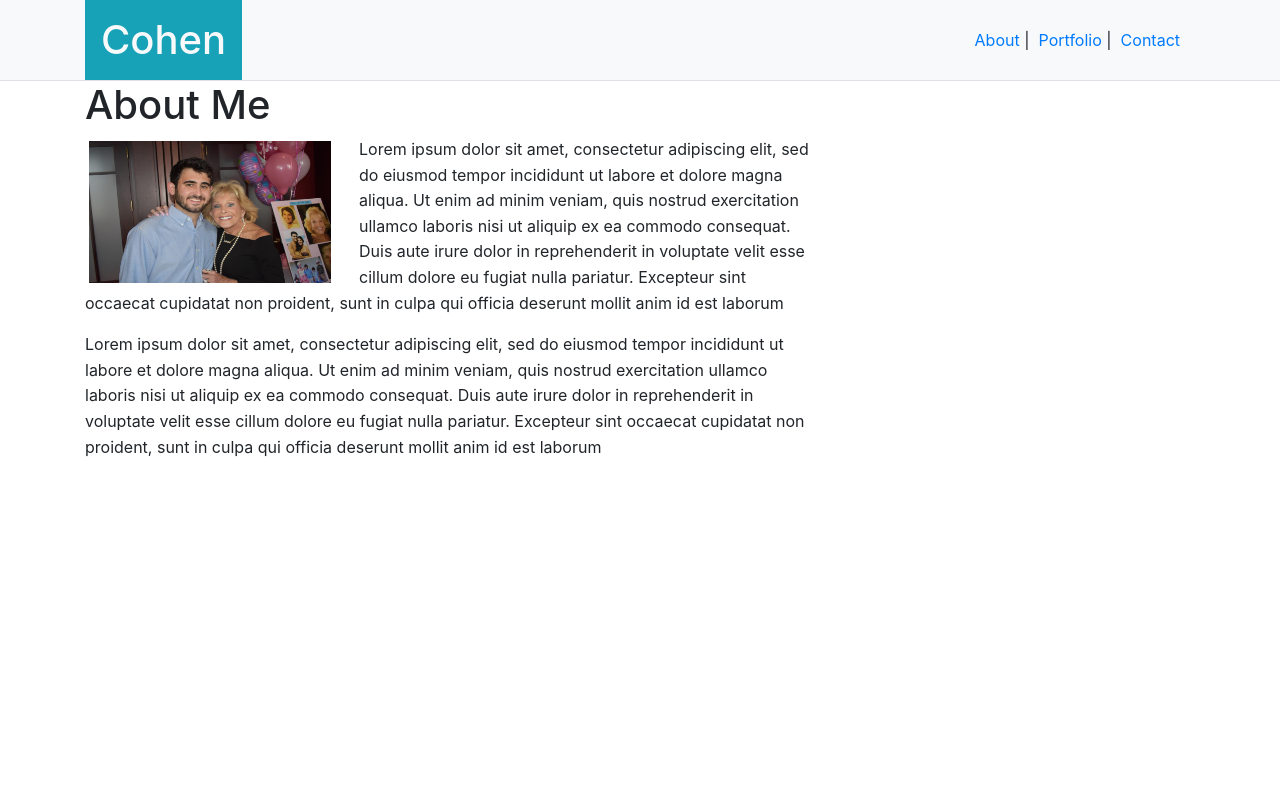
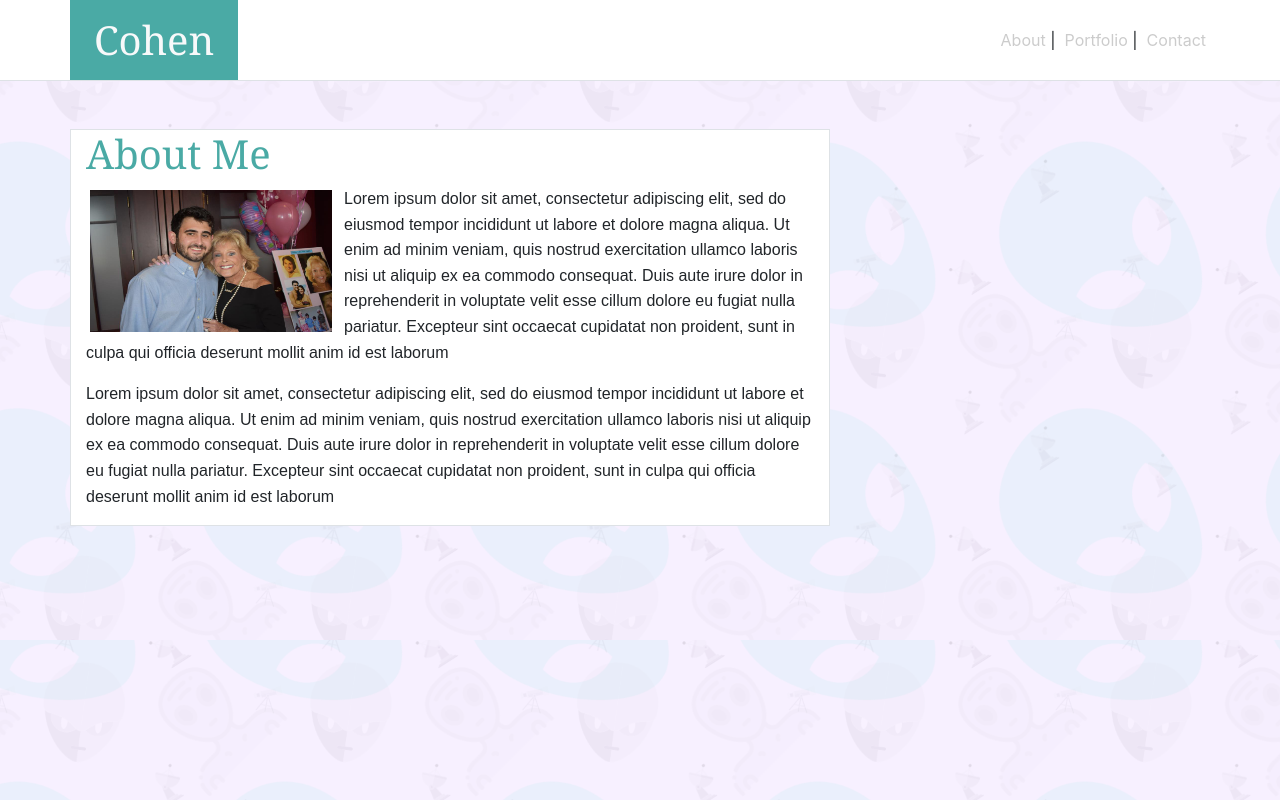
Before and after one commit to dcoco1890/Bootstrap-Portfolio, a plain HTML site: page index.html in a window 1280 px wide. Drawn offline with nearby package versions, Linux system fonts and the light colour scheme.

Commit message:
A lot, I made the nav bar line up properly for all screens, added the background, gave the main container a white background, made it pretty

```diff
--- /dev/null
+++ b/assets/style.css
@@ -0,0 +1,21 @@
+a {
+    color: #cccccc;
+}
+a:hover {
+    color: hotpink;
+}
+h1,h2,h3,h4,h5,h6 {
+    font-family: Georgia, 'Times New Roman', Times, serif;
+}
+footer,p,form {
+    font-family: Arial, Helvetica, sans-serif;
+    line-height: 1.6;
+}
+body {
+    background-image:url("../assets/pattern11.png");
+    background-size: cover;
+    background-repeat: repeat;
+}
+h1 {
+    color: #4aaaa5;
+}
--- a/index.html
+++ b/index.html
@@ -2,19 +2,21 @@
 <html lang="en">
 <head>
     <meta charset="UTF-8">
-    <title>Portfolio</title>
+    <meta name="viewport" content="width=device-width, initial-scale=1, shrink-to-fit=no">
+    <title>About Me</title>
     <link rel="stylesheet" href="https://maxcdn.bootstrapcdn.com/bootstrap/4.0.0/css/bootstrap.min.css">
+    <link rel="stylesheet" type="text/css" href="assets/style.css">
 </head>
 
 <body>
- <nav class="navbar navbar-expand-lg p-0 navbar-light bg-light border-bottom">
+ <nav class="navbar navbar-expand-lg p-0 navbar-light bg-white border-bottom">
 
-    <div class="container">
+    <div class="container p-0">
 
-            <div class="col-md-2 col-sm-1 p-0">
-                <h1 class="bg-info text-light p-3 text-center m-0 float-left">Cohen</h1>
+            <div class="col p-0">
+                <h1 class="text-light py-3 px-4 text-center m-0 float-left" style="background-color: #4aaaa5">Cohen</h1>
             </div>
-            <div class="col-md-6 col-sm-6">
+            <div class="col p-0 mr-1" style="margin-left: -30px;">
                     <span class="float-right">
                             <a href="index.html">About</a>&nbsp;|&nbsp;
                             <a href="portfolio.html">Portfolio</a>&nbsp;|&nbsp;
@@ -22,23 +24,23 @@
                     </span>
             </div>
 
-    </div>
+
     </div>
     </nav>
-
+    <br>
+    <br>
 
 <div class="container">
     <div class="row">
-
-        <div class="col-md-8">
+        <div class="col-md-8 bg-white border border-bottom-0">
             <div class="page-header">
                 <h1>About Me</h1>
             </div>
         </div>
     </div>
     <div class="row">
-        <div class="col-md-8">
-                <img class="img-thumbnail float-left border-0 mr-4" style="width:250px; height:150px;" src="../Bootstrap-Portfolio/assets/aaME.jpg">
+        <div class="col-md-8 bg-white border border-top-0">
+                <img class="img-thumbnail float-left border-0 mr-2" style="width:250px; height:150px;" src="../Bootstrap-Portfolio/assets/aaME.jpg">
                 <p style="line-height: 1.6">Lorem ipsum dolor sit amet, consectetur adipiscing elit, sed do eiusmod tempor incididunt ut labore et dolore magna aliqua. Ut enim ad minim veniam, quis nostrud exercitation ullamco laboris nisi ut aliquip ex ea commodo consequat. Duis aute irure dolor in reprehenderit in voluptate velit esse cillum dolore eu fugiat nulla pariatur. Excepteur sint occaecat cupidatat non proident, sunt in culpa qui officia deserunt mollit anim id est laborum</p>
                 <p style="line-height: 1.6">Lorem ipsum dolor sit amet, consectetur adipiscing elit, sed do eiusmod tempor incididunt ut labore et dolore magna aliqua. Ut enim ad minim veniam, quis nostrud exercitation ullamco laboris nisi ut aliquip ex ea commodo consequat. Duis aute irure dolor in reprehenderit in voluptate velit esse cillum dolore eu fugiat nulla pariatur. Excepteur sint occaecat cupidatat non proident, sunt in culpa qui officia deserunt mollit anim id est laborum</p>
         </div>
```
Also changed, not shown: contact.html (+42 -0 lines), portfolio.html (+40 -0 lines).
